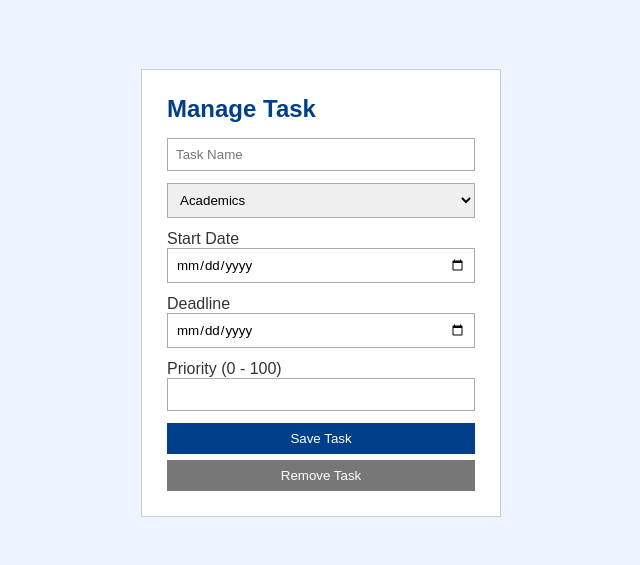
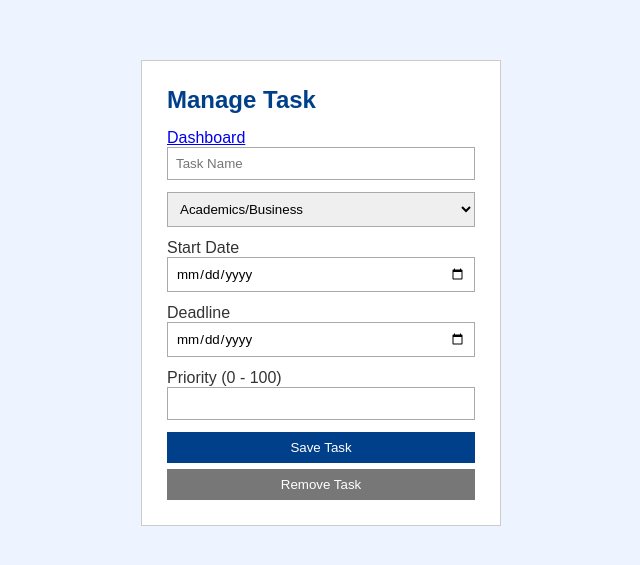
Before and after one commit to rajulangotiyo-sudo/project_prototype, a plain HTML site: page manage-task.html in a window 1280 px wide. Shown: the part 107-672 px from the top of the page, without its empty margins (319-959 px from the left). Drawn offline with Linux system fonts and the light colour scheme.

Commit message:
Update manage-task.html
updated a small change

```diff
--- a/manage-task.html
+++ b/manage-task.html
@@ -9,12 +9,11 @@
 <div class="container">
     <div class="card">
         <h2>Manage Task</h2>
-
+        <a href="dashboard.html">Dashboard</a>
         <input type="text" placeholder="Task Name">
 
         <select>
-            <option>Academics</option>
-            <option>Business</option>
+            <option>Academics/Business</option>
             <option>Personal</option>
         </select>
 
@@ -26,8 +25,8 @@
 
         <label>Priority (0 - 100)</label>
         <input type="number" min="0" max="100">
+        <a href="dashboard.html">  <button> Save Task</button></a>
 
-        <button>Save Task</button>
         <button class="secondary">Remove Task</button>
     </div>
 </div>
```
